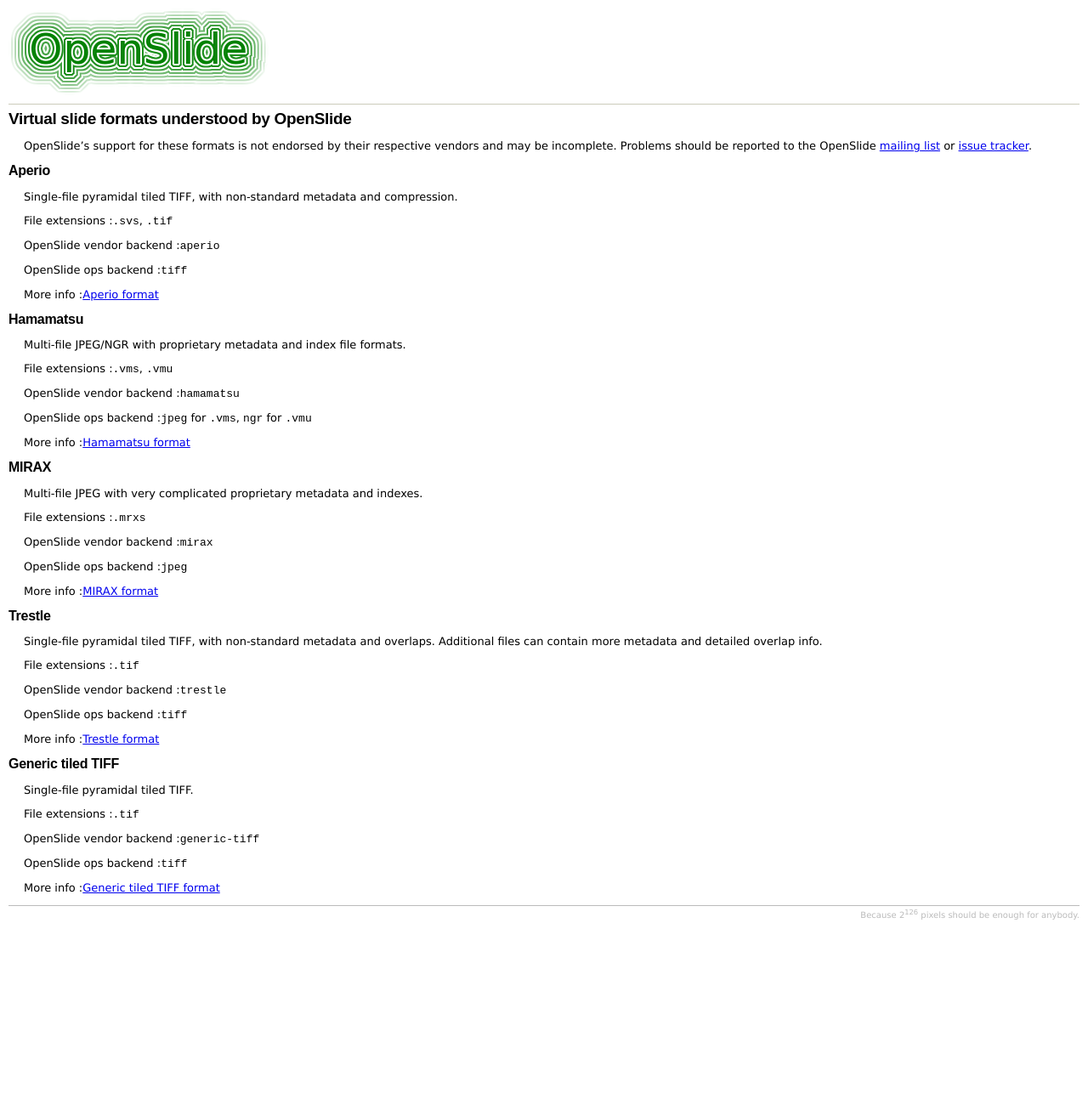
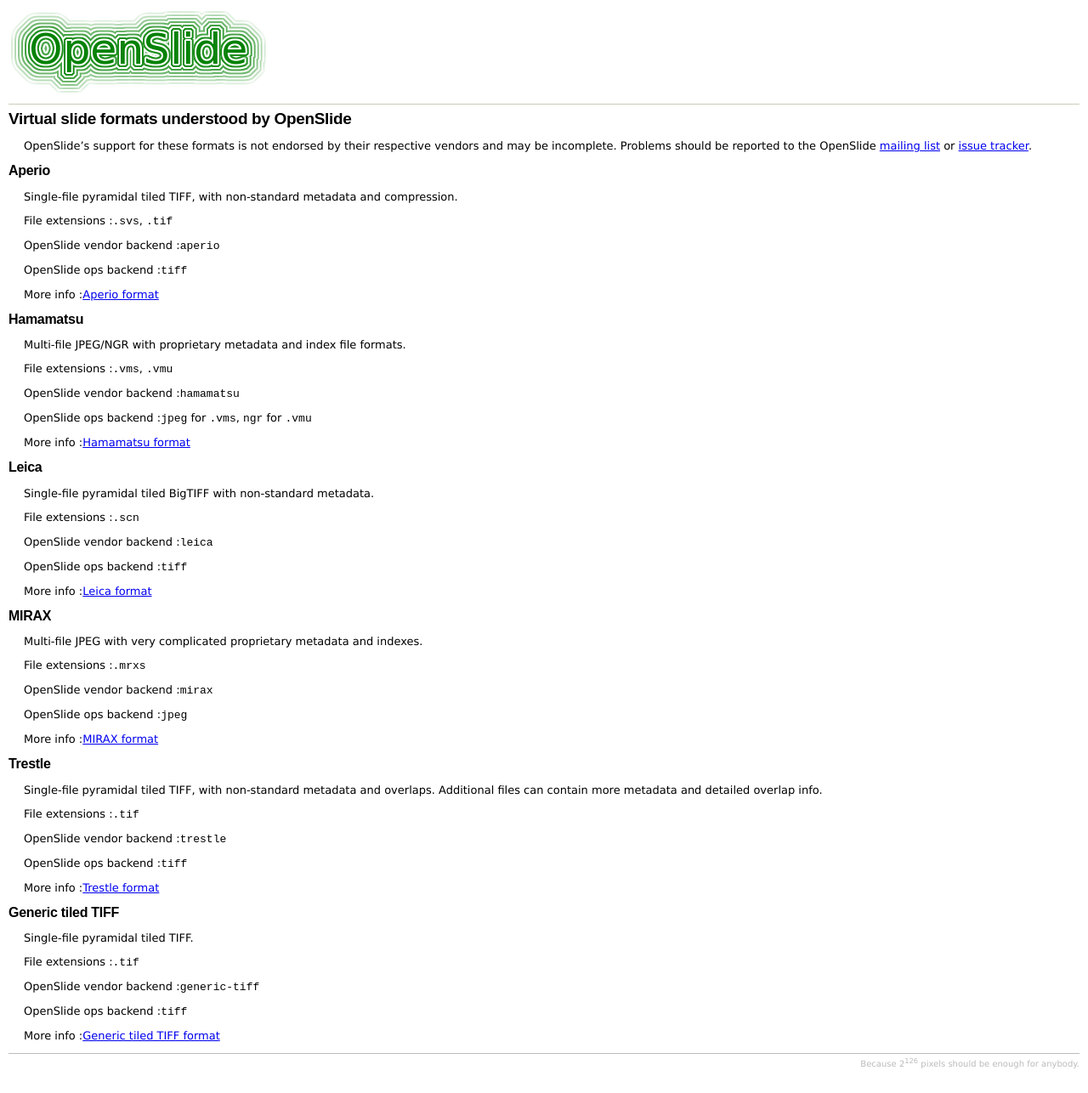
Before and after one commit to openslide/openslide.github.io, a Jekyll site: the page built from Supported Virtual Slide Formats/index.markdown, in a window 1280 px wide. Shown: the whole page at 85% size. Built offline with Jekyll 4.4.1, drawn with Linux system fonts in a browser that asks for light colours; before the commit the page ends 1112 px from its top, so only the background shows below that.

Commit message:
Document Leica

```diff
--- a/Supported Virtual Slide Formats/index.markdown
+++ b/Supported Virtual Slide Formats/index.markdown
@@ -48,6 +48,26 @@
 :[Hamamatsu format][4]
 
 [4]: /Hamamatsu%20format
+
+
+Leica
+-----
+
+Single-file pyramidal tiled BigTIFF with non-standard metadata.
+
+File extensions
+:`.scn`
+
+OpenSlide vendor backend
+:`leica`
+
+OpenSlide ops backend
+:`tiff`
+
+More info
+:[Leica format][8]
+
+[8]: /formats/leica/
 
 
 MIRAX
--- a/index.markdown
+++ b/index.markdown
@@ -39,12 +39,14 @@
 
  * [Aperio (.svs, .tif)][2]
  * [Hamamatsu (.vms, .vmu)][3]
+ * [Leica (.scn)][11]
  * [MIRAX (.mrxs)][4]
  * [Trestle (.tif)][5]
  * [Generic tiled TIFF (.tif)][6]
 
 [2]: Aperio%20format
 [3]: Hamamatsu%20format
+[11]: formats/leica/
 [4]: MIRAX%20format
 [5]: Trestle%20format
 [6]: Generic%20tiled%20TIFF%20format
```
Also changed, not shown: Requested Properties/index.markdown (+5 -5 lines), formats/leica/index.markdown (added, +82 -0 lines).
